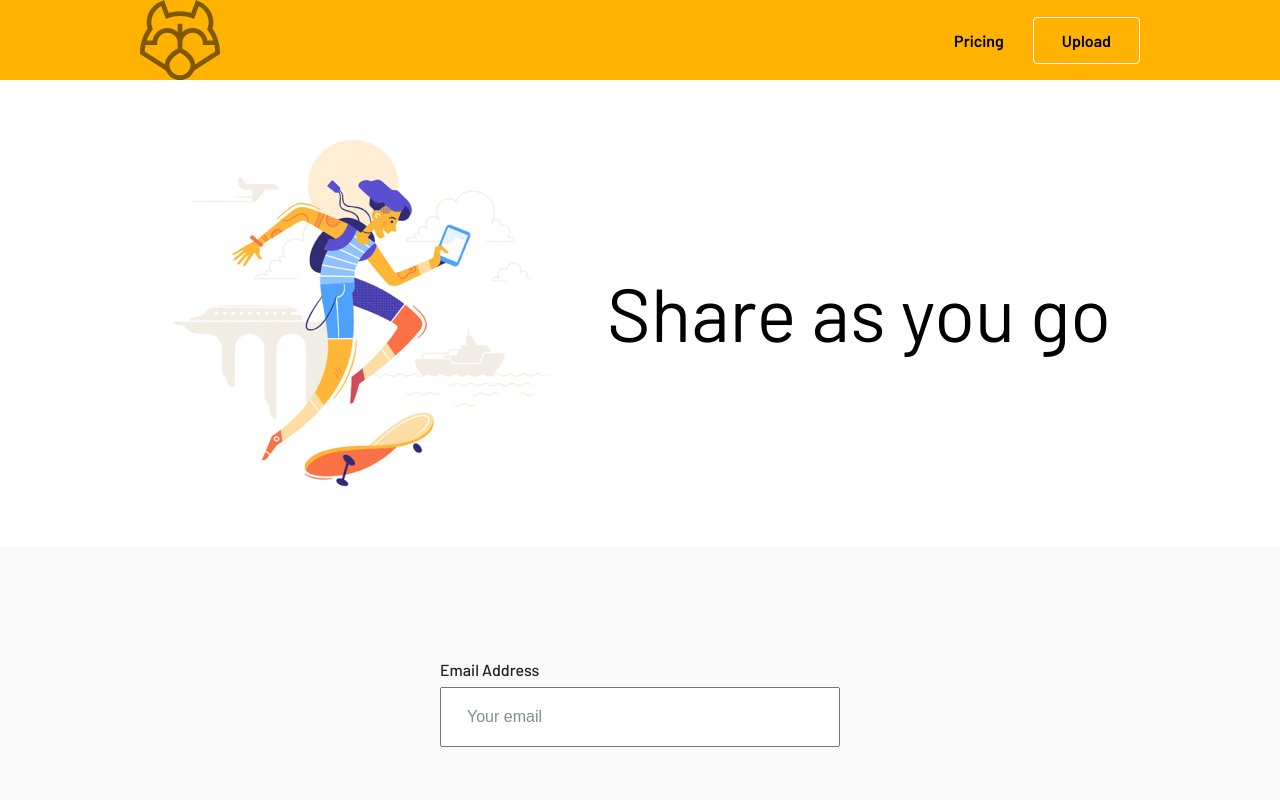
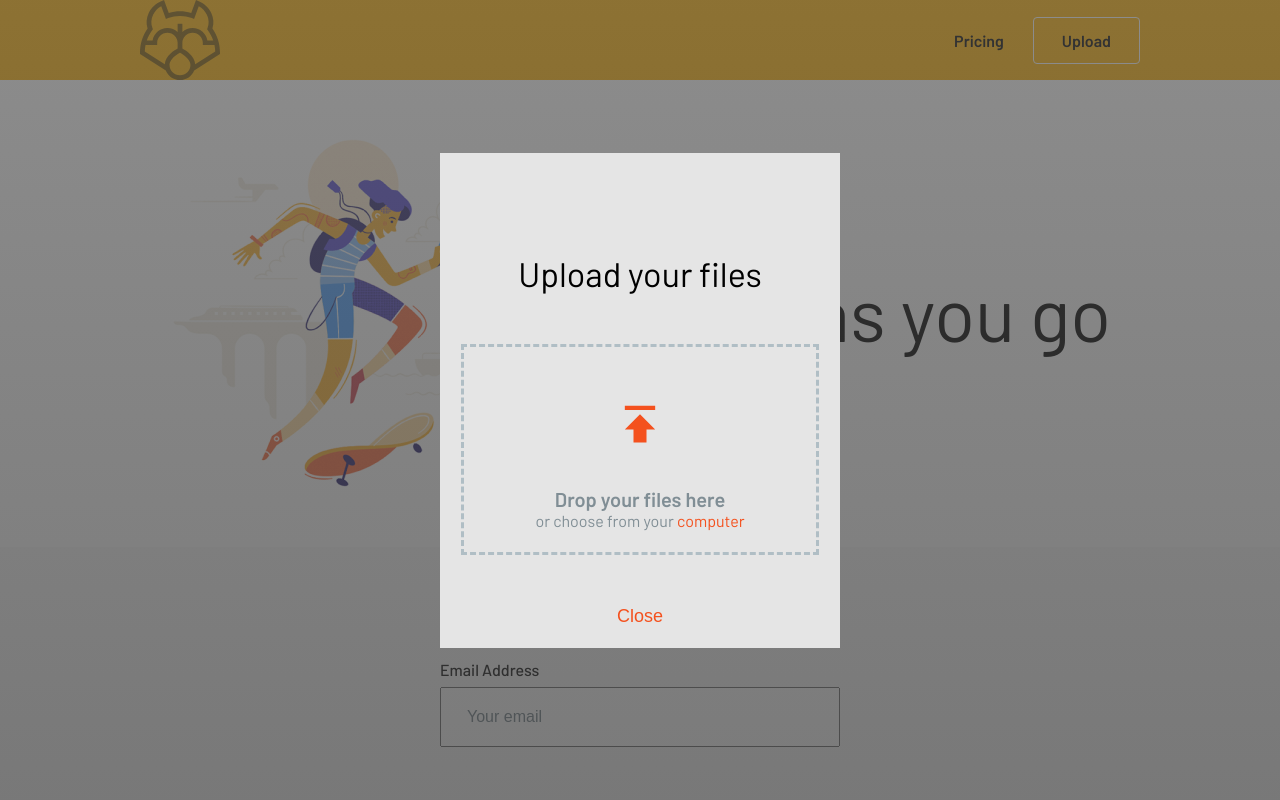
Before and after one commit to Martins-Cudars/angular-task, an Angular app: page / in a window 1280 px wide. Shown: the top 800 px of the page. Built offline with nearby package versions, Linux system fonts and the light colour scheme.

Commit message:
add upload modal style and functionality

```diff
--- a/src/app/app.component.ts
+++ b/src/app/app.component.ts
@@ -7,7 +7,7 @@ import { Component } from '@angular/core';
 })
 export class AppComponent {
   title: string = 'angular-task';
-  modalVisible: boolean = false
+  modalVisible: boolean = true
 
   closeModal() {
     this.modalVisible = false
--- a/src/app/app.module.ts
+++ b/src/app/app.module.ts
@@ -10,7 +10,8 @@ import { SiteFooterComponent } from './global/site-footer/site-footer.component'
 import { ContentHeroComponent } from './content/hero/content-hero.component'
 import { PricingComponent } from './content/pricing/pricing.component'
 import { PricingService } from './content/pricing/pricing.service';
-import { UploadModalComponent } from './content/upload-modal/upload-modal.component'
+import { UploadModalComponent } from './content/upload-modal/upload-modal.component';
+import { DndDirective } from './dnd.directive'
 
 @NgModule({
   declarations: [
@@ -19,7 +20,8 @@ import { UploadModalComponent } from './content/upload-modal/upload-modal.compon
     SiteFooterComponent,
     ContentHeroComponent,
     PricingComponent,
-    UploadModalComponent
+    UploadModalComponent,
+    DndDirective
   ],
   imports: [
     BrowserModule,
--- a/src/app/content/upload-modal/upload-modal.component.html
+++ b/src/app/content/upload-modal/upload-modal.component.html
@@ -1,7 +1,21 @@
 <div class="modal">
   <div class="modal__inner">
-    This be modal
+    <h2 class="modal__title">Upload your files</h2>
+    <div class="upload-zone" appDnd (fileDropped)="onFileDropped($event)">
+      <input type="file" class="upload-zone__input" #uploadDrop id="uploadDrop" multiple (change)="uploadHandler($event.target.files)">
+      <img class="upload-zone__icon" src="assets/global/upload-orange.svg" alt="Drag files to upload">
+      <p class="upload-zone__title">Drop your files here</p>
+      <label for="uploadDrop" class="upload-zone__subtitle">or choose from your <span class="text-orange">computer</span></label>
+    </div>
 
-    <button type="button" (click)="closeModal()">Close</button>
+    <div *ngIf="files && files.length > 0">
+      <h2>Selected Files</h2>
+      <div *ngFor="let file of files">
+        {{ file.name }}
+      </div>
+    </div>
+    <div class="modal__close">
+      <button type="button" (click)="closeModal()" class="modal__close__btn">Close</button>
+    </div>
   </div>
 </div>
--- a/src/app/content/upload-modal/upload-modal.component.scss
+++ b/src/app/content/upload-modal/upload-modal.component.scss
@@ -1,3 +1,5 @@
+@import '../../../styles/settings';
+
 .modal {
   position: fixed;
   top: 0;
@@ -11,8 +13,69 @@
 
   &__inner {
     background-color: #e5e5e5;
-    max-width: 400px;
     width: 100%;
-    padding: 100px 21px;
+    height: 100%;
+    padding: 100px 21px 20px 21px;
+
+    @include media(sm) {
+      max-width: 400px;
+      height: auto;
+    }
+  }
+
+  &__title {
+    font-size: 34px;
+    font-weight: 400;
+    text-align: center;
+    margin: 0 0 50px 0;
+  }
+
+  &__close {
+    margin-top: 50px;
+    display: flex;
+    justify-content: center;
+
+    &__btn {
+      border: 0;
+      outline: 0;
+      color: $orange-dark;
+      font-size: 18px;
+      background-color: transparent;
+    }
   }
 }
+
+.upload-zone {
+  position: relative;
+  width: 358px;
+  height: 211px;
+  padding: 50px 50px 20px 50px;
+  text-align: center;
+  border: 3px dashed #B0BEC5;
+  margin: 0 auto;
+
+  &__input {
+    opacity: 0;
+    position: absolute;
+    z-index: 2;
+    width: 100%;
+    height: 100%;
+    top: 0;
+    left: 0;
+  }
+
+  &__title {
+    margin: 35px 0 0 0;
+    font-size: 20px;
+    line-height: 24px;
+    font-weight: 600;
+    color: #808E95;
+  }
+
+  &__subtitle {
+    font-size: 16px;
+    line-height: 19px;
+    font-weight: 400;
+    color: #808E95;
+  }
+}
--- a/src/app/content/upload-modal/upload-modal.component.ts
+++ b/src/app/content/upload-modal/upload-modal.component.ts
@@ -1,4 +1,4 @@
-import { Component, OnInit, EventEmitter, Output } from '@angular/core';
+import { Component, ViewChild, ElementRef, OnInit, EventEmitter, Output } from '@angular/core';
 
 @Component({
   selector: 'app-upload-modal',
@@ -6,7 +6,10 @@ import { Component, OnInit, EventEmitter, Output } from '@angular/core';
   styleUrls: ['./upload-modal.component.scss']
 })
 export class UploadModalComponent implements OnInit {
+  @ViewChild("uploadDrop", { static: false }) uploadDrop: ElementRef;
   @Output() onCloseModal = new EventEmitter()
+  files: any[] = []
+  testVar: string = 'test'
 
   constructor() { }
 
@@ -17,4 +20,25 @@ export class UploadModalComponent implements OnInit {
     this.onCloseModal.emit()
   }
 
+  onFileDropped($event) {
+    console.log('onFileDropped')
+    this.prepareFilesList($event)
+  }
+
+  uploadHandler(files) {
+    console.log('uploadHandler')
+    this.prepareFilesList(files)
+  }
+
+  prepareFilesList(files: Array<any>) {
+    for (const item of files) {
+      item.progress = 0
+      this.files.push(item)
+    }
+    this.uploadDrop.nativeElement.value = "";
+    console.log(this.files)
+    // this.uploadFilesSimulator(0)
+  }
+
+
 }
```
